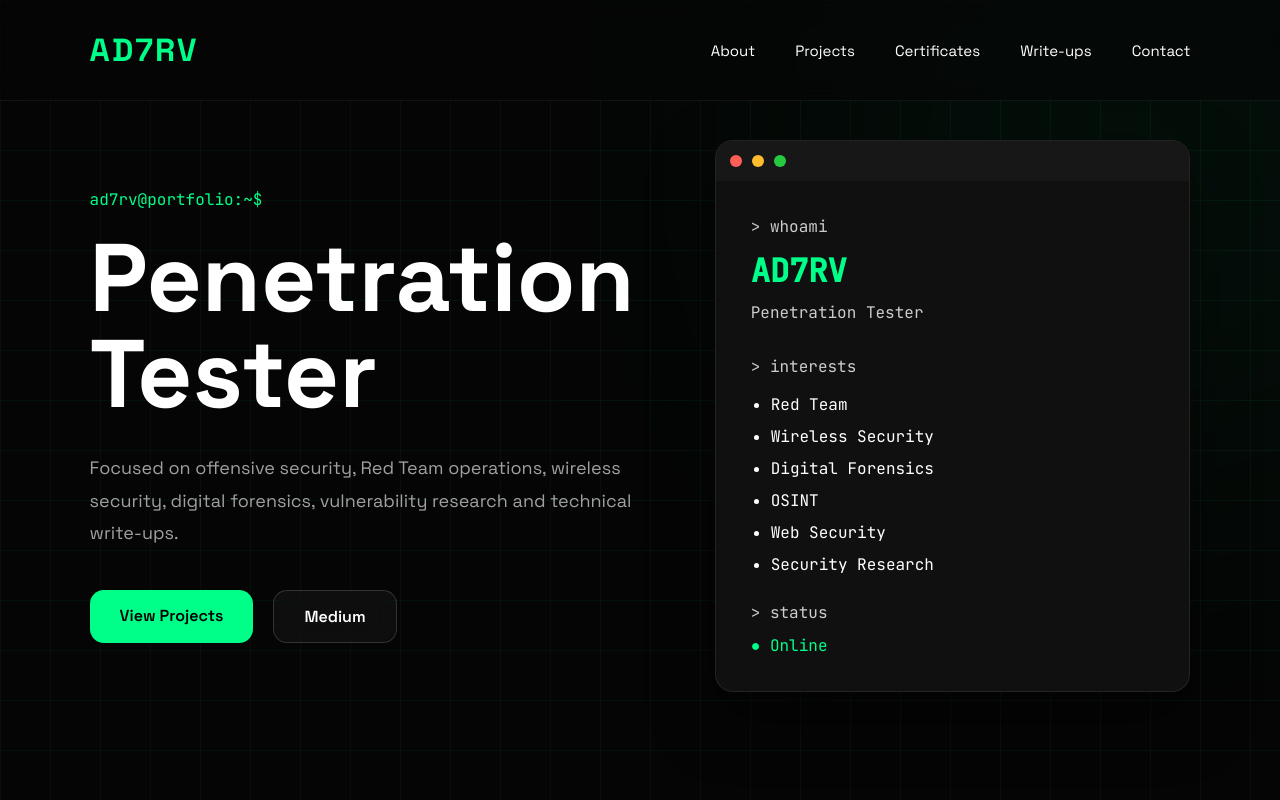
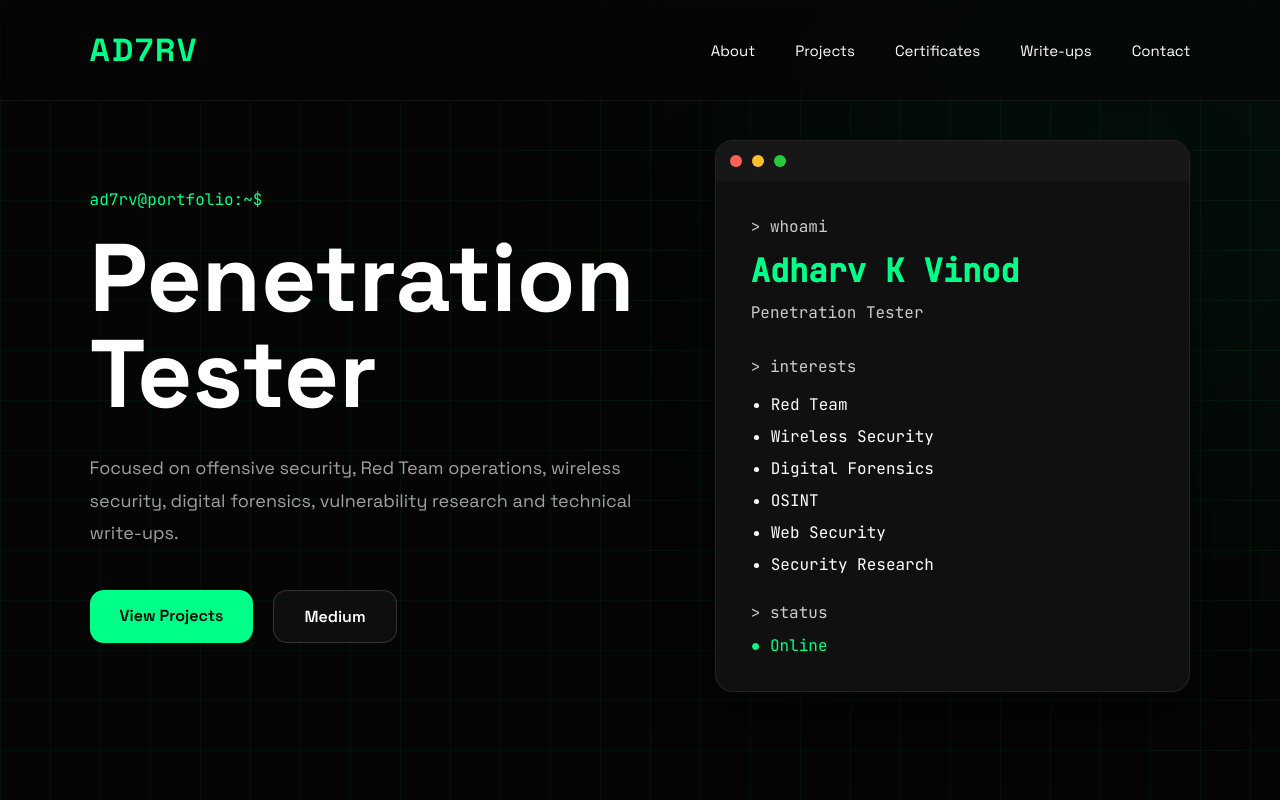
Before and after one commit to ad7rv/ad7rv.github.io, a plain HTML site: page index.html in a window 1280 px wide. Shown: the top 800 px of the page. Drawn offline with Linux system fonts and the light colour scheme; a script that the page names is missing.

Commit message:
new index

```diff
--- a/index.html
+++ b/index.html
@@ -104,7 +104,7 @@ Medium
 
 <p>> whoami</p>
 
-<h2>AD7RV</h2>
+<h2>Adharv K Vinod</h2>
 
 <p>Penetration Tester</p>
 
```
